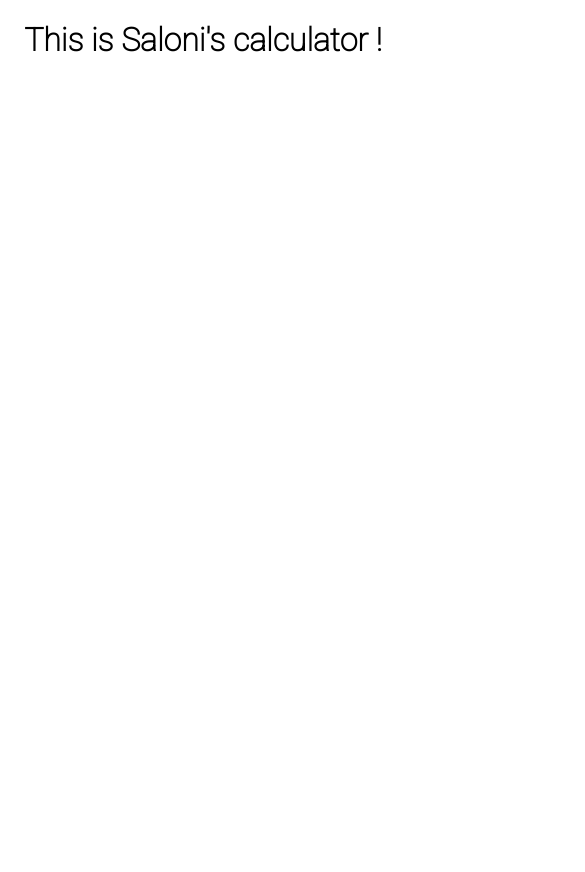
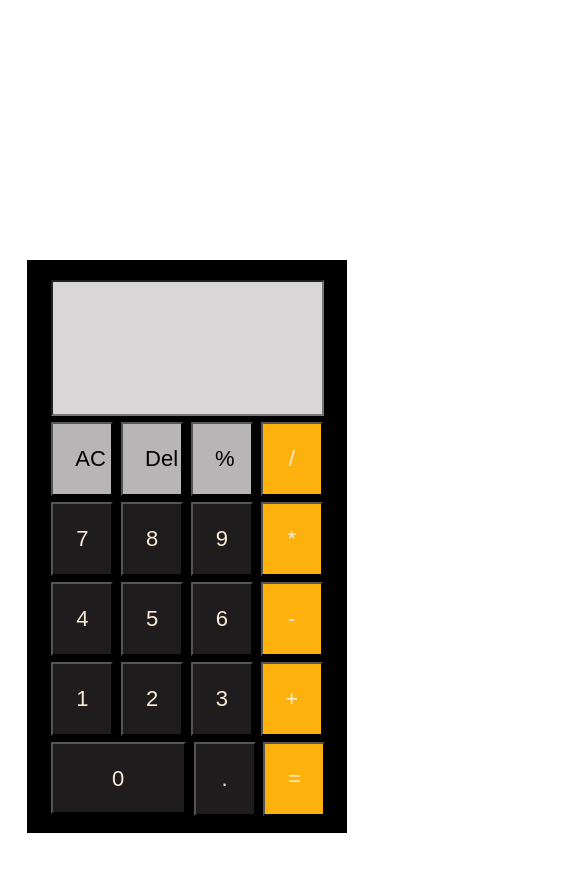
Before and after one commit to Saloni5099/Calculator, a plain HTML site: page index.html in a window 390 px wide. Shown: the top 872 px of the page, 585 px wide, since content can reach past the window. Drawn offline with Linux system fonts and the light colour scheme.

Commit message:
Add Changes

```diff
--- a/calc.css
+++ b/calc.css
@@ -6,7 +6,7 @@ html,body{
 
 }
 .calculator{
-    text-align: center;
+    padding-left: 575px;
 }
 .container{
   margin-left:600px ;
@@ -14,6 +14,18 @@ html,body{
   width: 320px;
   height:573px;
 
+}
+@media  (max-width:600px){
+    .container{
+        margin-left:0;
+
+    }
+    body{
+        padding:19px;
+    }
+    .calculator{
+        padding-right:3px;
+    }
 }
 .last button:nth-child(1){
   width:135px;
```
